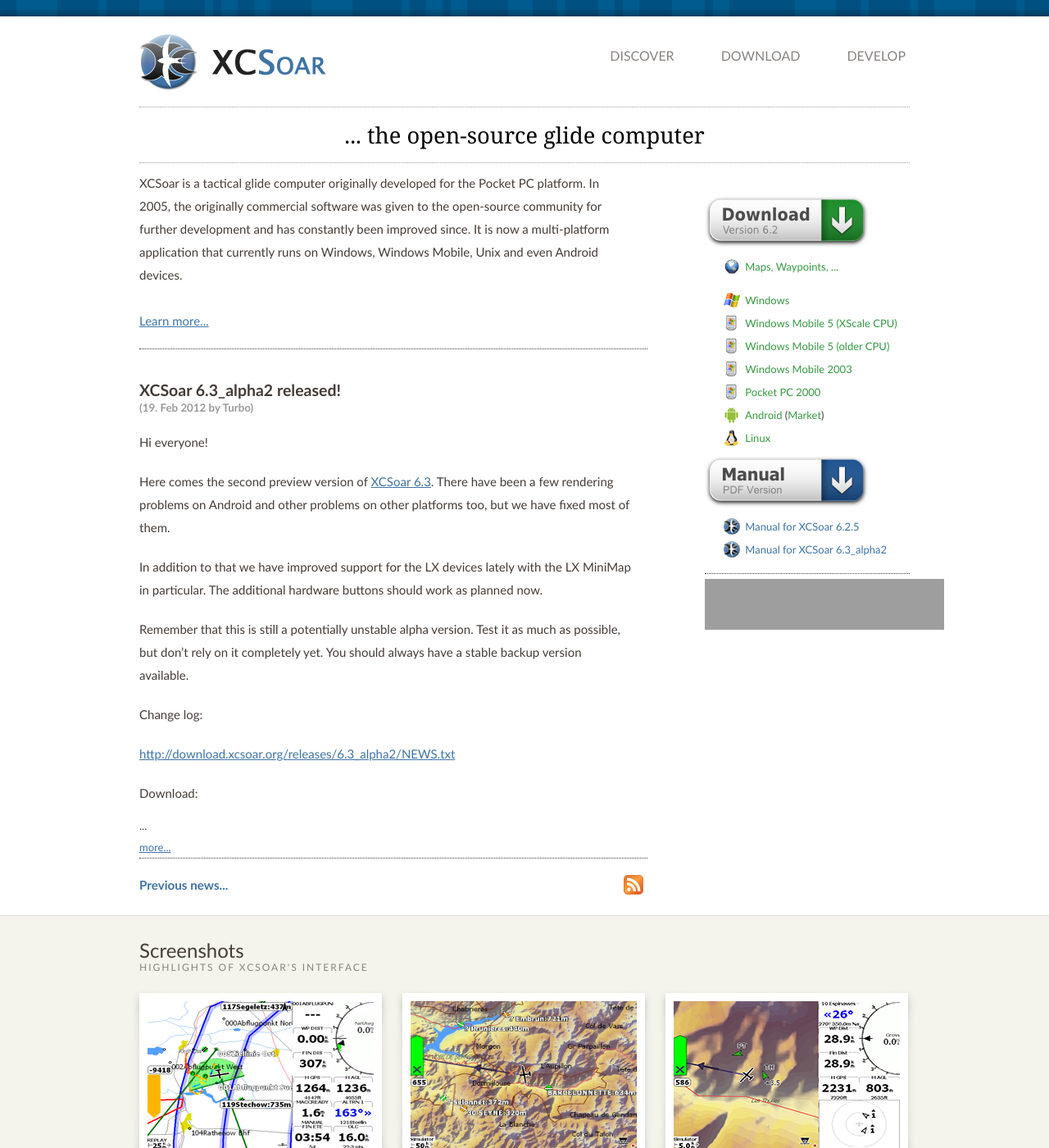
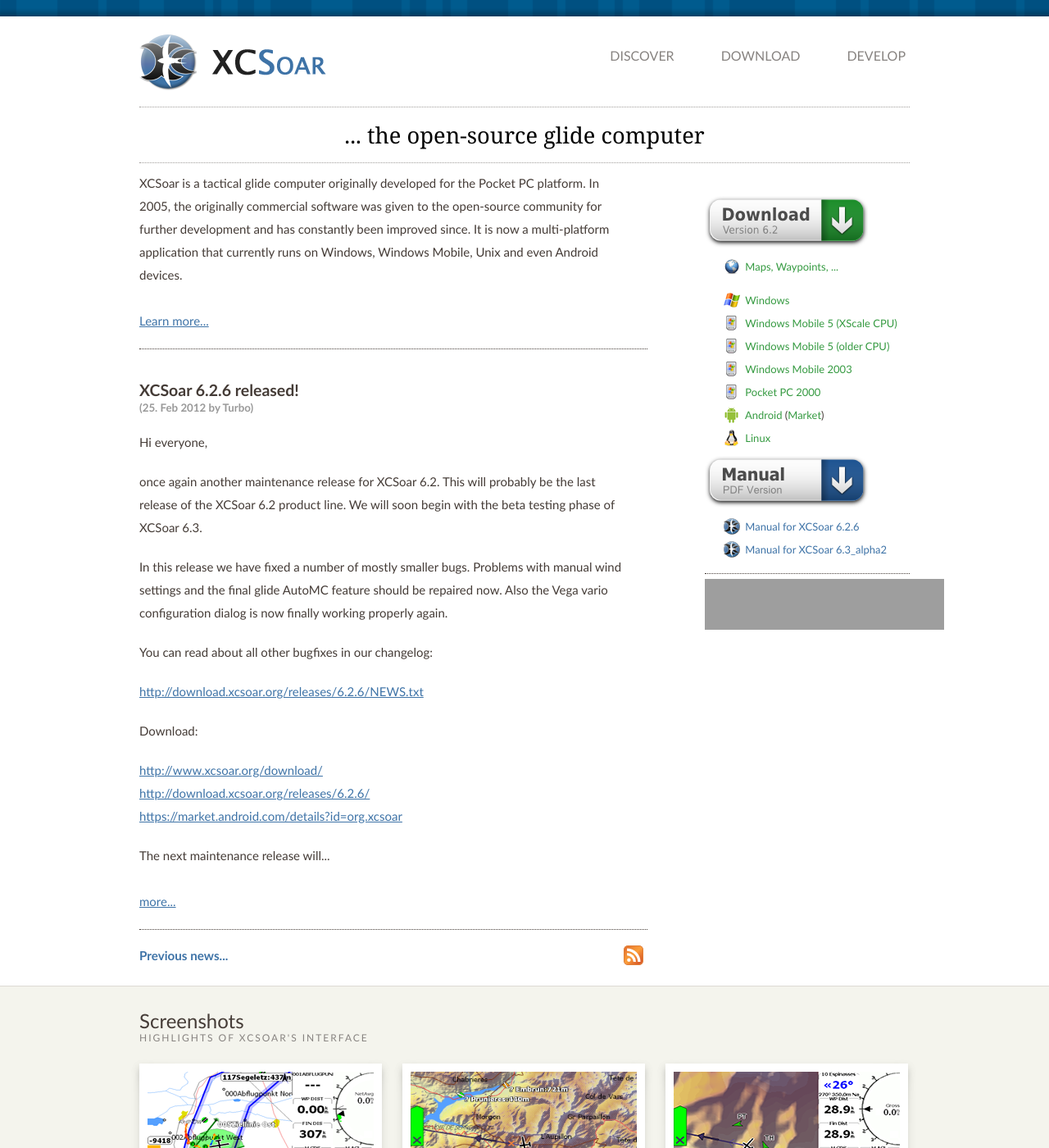
Before and after one commit to XCSoar/website, a Jekyll site: the page built from index.html, in a window 1280 px wide and 1400 px high. Shown: the whole window at 82% size. Built offline with Jekyll 4.4.1, drawn with Linux system fonts in a browser that asks for light colours; grey boxes are pictures that could not be loaded.

Commit message:
release 6.2.6

```diff
--- a/_config.yml
+++ b/_config.yml
@@ -1,6 +1,6 @@
 permalink: /discover/:year/:month/:day/:title.html
 
-xcsoar_stable_version: 6.2.5
+xcsoar_stable_version: 6.2.6
 xcsoar_testing_version: 6.3_alpha2
 xcsoar_old_version: 6.1.5
 
--- /dev/null
+++ b/_posts/2012-02-25-XCSoar_6.2.6_released.md
@@ -0,0 +1,28 @@
+---
+layout: post
+color: blue
+title: XCSoar 6.2.6 released!
+author: Turbo
+---
+Hi everyone,
+
+once again another maintenance release for XCSoar 6.2. This will probably be
+the last release of the XCSoar 6.2 product line. We will soon begin with the
+beta testing phase of XCSoar 6.3.
+
+In this release we have fixed a number of mostly smaller bugs. Problems with
+manual wind settings and the final glide AutoMC feature should be repaired now.
+Also the Vega vario configuration dialog is now finally working properly again.
+
+You can read about all other bugfixes in our changelog:
+
+ <{{ site.download_server_url }}6.2.6/NEWS.txt>
+
+Download:
+
+ [http://www.xcsoar.org/download/](/download/)
+ <{{ site.download_server_url }}6.2.6/>
+ <https://market.android.com/details?id=org.xcsoar>
+
+The next maintenance release will be 6.2.7, to be released on demand.
+The next major release will be 6.3, to be released around February.
```
